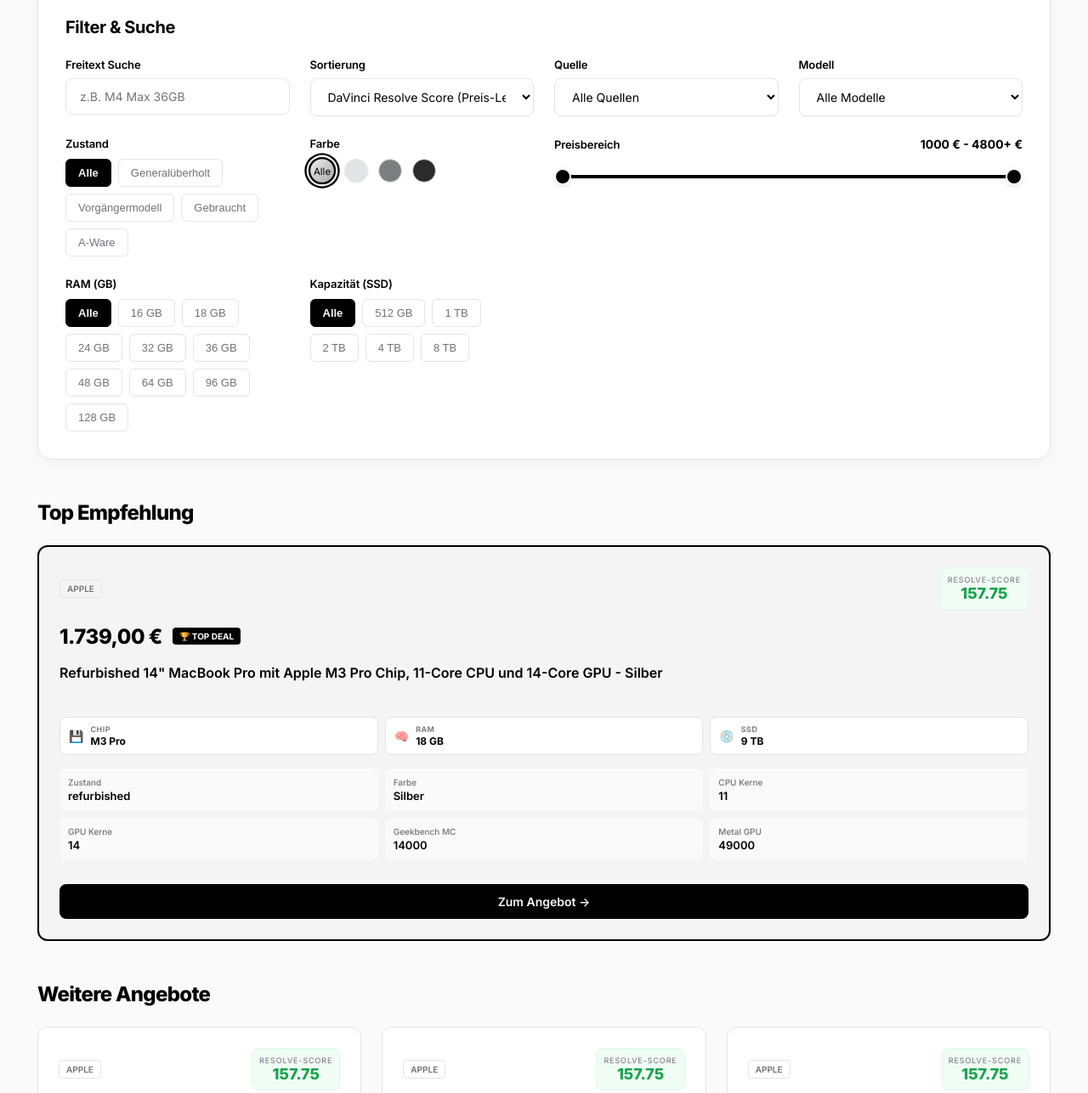
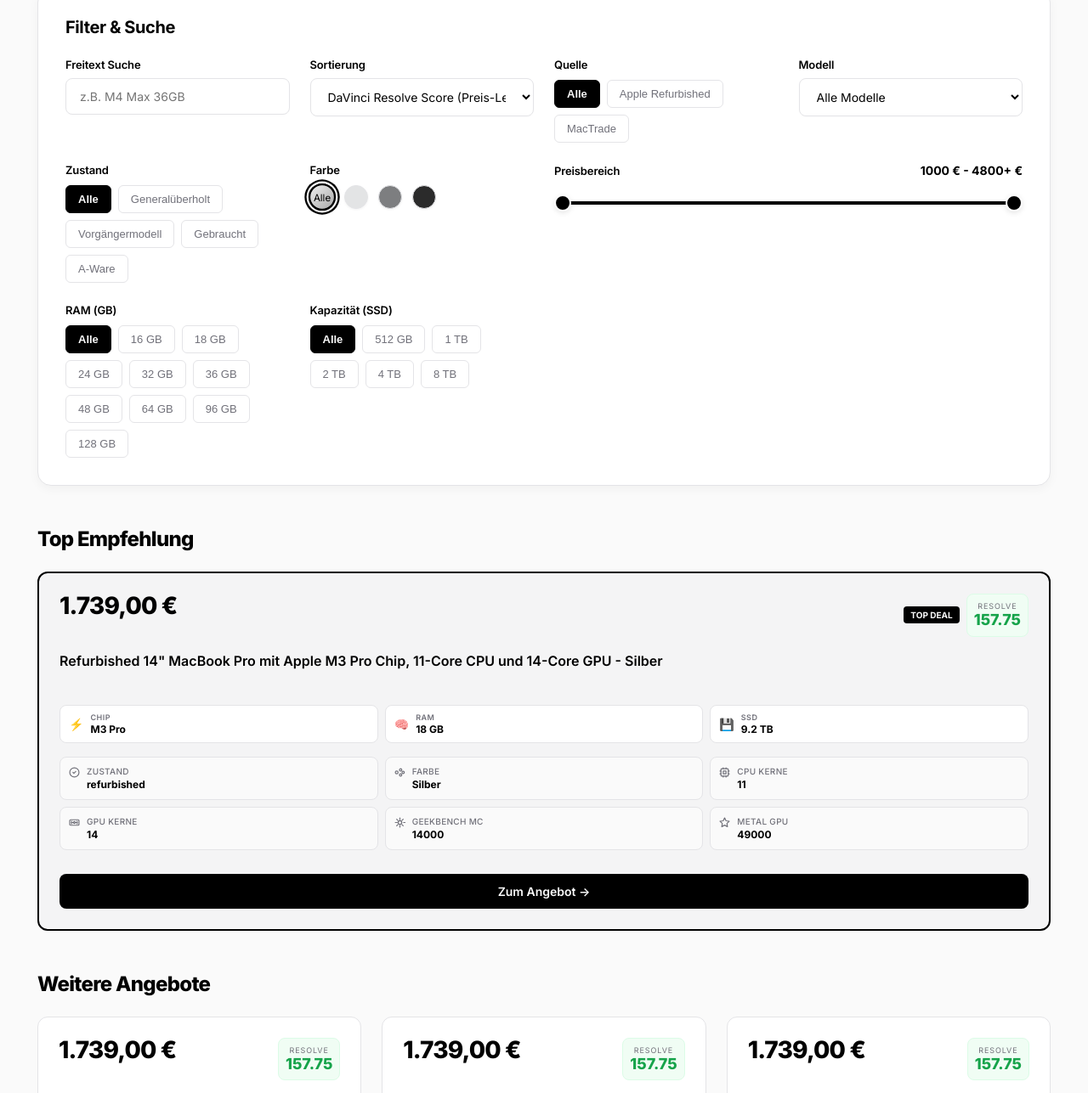
Before and after one commit to ali544544544/Mac-Offers-Finder, a website: page web/index.html in a window 1280 px wide. Shown: the part 228-1515 px from the top of the page at 85% size. Drawn offline with nearby package versions, Linux system fonts and the light colour scheme; files whose address does not match are found by name.

Commit message:
feat: remove vendor badge, prominent price, SVG icons in details, source chip filter

```diff
--- a/web/app.js
+++ b/web/app.js
@@ -5,12 +5,11 @@
 
 const searchFilterEl = document.getElementById("searchFilter");
 const sortFilterEl = document.getElementById("sortFilter");
-const sourceFilterEl = document.getElementById("sourceFilter");
 const modelFilterEl = document.getElementById("modelFilter");
 
 // Custom Filter Elements
 const colorSwatchesEl = document.getElementById("colorSwatches");
-const conditionBoxEl = document.getElementById("conditionFilterBox");
+const sourceBoxEl = document.getElementById("sourceFilterBox");
 const ramBoxEl = document.getElementById("ramFilterBox");
 const ssdBoxEl = document.getElementById("ssdFilterBox");
 
@@ -22,10 +21,9 @@
 const filterState = {
   search: "",
   sort: "score",
-  source: "",
+  vendors: new Set(),
   model: "",
   colors: new Set(),
-  conditions: new Set(),
   minPrice: 0,
   maxPrice: 6000,
   rams: new Set(),
@@ -103,6 +101,21 @@
   return `<span class="badge"><strong>${esc(label)}:</strong> ${esc(value)}</span>`;
 }
 
+const ICON = {
+  condition: `<svg width="13" height="13" viewBox="0 0 24 24" fill="none" stroke="currentColor" stroke-width="2.2" stroke-linecap="round" stroke-linejoin="round"><path d="M12 22c5.523 0 10-4.477 10-10S17.523 2 12 2 2 6.477 2 12s4.477 10 10 10z"/><path d="m9 12 2 2 4-4"/></svg>`,
+  color:     `<svg width="13" height="13" viewBox="0 0 24 24" fill="none" stroke="currentColor" stroke-width="2.2" stroke-linecap="round" stroke-linejoin="round"><circle cx="13.5" cy="6.5" r="2.5"/><circle cx="19" cy="12" r="2.5"/><circle cx="13.5" cy="17.5" r="2.5"/><circle cx="5" cy="12" r="3"/></svg>`,
+  cpu:       `<svg width="13" height="13" viewBox="0 0 24 24" fill="none" stroke="currentColor" stroke-width="2.2" stroke-linecap="round" stroke-linejoin="round"><rect x="4" y="4" width="16" height="16" rx="2"/><rect x="9" y="9" width="6" height="6"/><path d="M15 2v2M9 2v2M15 20v2M9 20v2M2 15h2M2 9h2M20 15h2M20 9h2"/></svg>`,
+  gpu:       `<svg width="13" height="13" viewBox="0 0 24 24" fill="none" stroke="currentColor" stroke-width="2.2" stroke-linecap="round" stroke-linejoin="round"><rect x="2" y="6" width="20" height="12" rx="2"/><path d="M6 12h4"/><path d="M14 12h4"/><path d="M6 9v6"/><path d="M18 9v6"/><circle cx="12" cy="12" r="2"/></svg>`,
+  bench:     `<svg width="13" height="13" viewBox="0 0 24 24" fill="none" stroke="currentColor" stroke-width="2.2" stroke-linecap="round" stroke-linejoin="round"><path d="M12 2v4"/><path d="m4.93 4.93 2.83 2.83"/><path d="M2 12h4"/><path d="m4.93 19.07 2.83-2.83"/><path d="M12 18v4"/><path d="m19.07 19.07-2.83-2.83"/><path d="M20 12h4"/><path d="m19.07 4.93-2.83 2.83"/><circle cx="12" cy="12" r="4"/></svg>`,
+  metal:     `<svg width="13" height="13" viewBox="0 0 24 24" fill="none" stroke="currentColor" stroke-width="2.2" stroke-linecap="round" stroke-linejoin="round"><polygon points="12 2 15.09 8.26 22 9.27 17 14.14 18.18 21.02 12 17.77 5.82 21.02 7 14.14 2 9.27 8.91 8.26 12 2"/></svg>`
+};
+
+function formatStorage(gb) {
+  if (!gb) return "-";
+  if (gb >= 1000) return (gb / 1000) % 1 === 0 ? `${gb/1000} TB` : `${(gb/1000).toFixed(1)} TB`;
+  return `${gb} GB`;
+}
+
 function renderOfferCard(offer, isBest = false, index = 0) {
   const delay = Math.min(index * 0.05, 0.5);
   const score = (offer.resolveScore || offer.valueScore || 0).toFixed(2);
@@ -112,23 +125,21 @@
     <article class="offer-card ${isBest ? "best-card" : ""}" style="animation-delay: ${delay}s">
 
       <div class="offer-card-top">
-        <div class="offer-source">${esc(offer.vendor || offer.sourceKey || "-")}</div>
-        <div class="offer-score-pill ${scoreClass}">
-          <span class="score-label">Resolve-Score</span>
-          <span class="score-value">${score}</span>
+        <div class="offer-price">${euro(offer.price)}</div>
+        <div class="offer-card-top-right">
+          ${isBest ? `<div class="best-badge">Top Deal</div>` : ""}
+          <div class="offer-score-pill ${scoreClass}">
+            <span class="score-label">Resolve</span>
+            <span class="score-value">${score}</span>
+          </div>
         </div>
-      </div>
-
-      <div class="offer-price-row">
-        <div class="offer-price">${euro(offer.price)}</div>
-        ${isBest ? `<div class="best-badge">🏆 Top Deal</div>` : ""}
       </div>
 
       <h3 class="offer-title">${esc(offer.title || "Ohne Titel")}</h3>
 
       <div class="spec-grid">
         <div class="spec-tile">
-          <div class="spec-icon">💾</div>
+          <div class="spec-icon">⚡</div>
           <div class="spec-info">
             <span class="spec-label">Chip</span>
             <strong class="spec-value">${esc(offer.chip || "-")}</strong>
@@ -142,21 +153,21 @@
           </div>
         </div>
         <div class="spec-tile">
-          <div class="spec-icon">💿</div>
+          <div class="spec-icon">💾</div>
           <div class="spec-info">
             <span class="spec-label">SSD</span>
-            <strong class="spec-value">${offer.storageGb ? (offer.storageGb >= 1000 ? (offer.storageGb/1024).toFixed(offer.storageGb % 1024 === 0 ? 0 : 1) + " TB" : offer.storageGb + " GB") : "-"}</strong>
+            <strong class="spec-value">${formatStorage(offer.storageGb)}</strong>
           </div>
         </div>
       </div>
 
       <div class="offer-details">
-        <div><span>Zustand</span><strong>${esc(offer.condition || "-")}</strong></div>
-        <div><span>Farbe</span><strong>${esc(offer.color || "-")}</strong></div>
-        <div><span>CPU Kerne</span><strong>${offer.cpuCores || "-"}</strong></div>
-        <div><span>GPU Kerne</span><strong>${offer.gpuCores || "-"}</strong></div>
-        <div><span>Geekbench MC</span><strong>${offer.gb6_mc || "k.A."}</strong></div>
-        <div><span>Metal GPU</span><strong>${offer.metal_gpu || "k.A."}</strong></div>
+        <div class="detail-item">${ICON.condition}<div><span>Zustand</span><strong>${esc(offer.condition || "-")}</strong></div></div>
+        <div class="detail-item">${ICON.color}<div><span>Farbe</span><strong>${esc(offer.color || "-")}</strong></div></div>
+        <div class="detail-item">${ICON.cpu}<div><span>CPU Kerne</span><strong>${offer.cpuCores || "-"}</strong></div></div>
+        <div class="detail-item">${ICON.gpu}<div><span>GPU Kerne</span><strong>${offer.gpuCores || "-"}</strong></div></div>
+        <div class="detail-item">${ICON.bench}<div><span>Geekbench MC</span><strong>${offer.gb6_mc || "k.A."}</strong></div></div>
+        <div class="detail-item">${ICON.metal}<div><span>Metal GPU</span><strong>${offer.metal_gpu || "k.A."}</strong></div></div>
       </div>
 
       <div class="offer-actions">
@@ -206,26 +217,19 @@
 }
 
 // Initial Setup
-setupMultiChips(conditionBoxEl, filterState.conditions);
+setupMultiChips(sourceBoxEl, filterState.vendors);
 setupMultiChips(ramBoxEl, filterState.rams, Number);
 setupMultiChips(ssdBoxEl, filterState.storages, Number);
 
 function populateFilters(offers) {
-  const currentSource = sourceFilterEl.value;
   const currentModel = modelFilterEl.value;
 
-  sourceFilterEl.innerHTML = `<option value="">Alle Quellen</option>`;
   modelFilterEl.innerHTML = `<option value="">Alle Modelle</option>`;
-
-  uniqueSorted(offers.map(o => o.sourceKey)).forEach((source) => {
-    sourceFilterEl.innerHTML += `<option value="${esc(source)}">${esc(source)}</option>`;
-  });
 
   uniqueSorted(offers.map(o => o.model)).forEach((model) => {
     modelFilterEl.innerHTML += `<option value="${esc(model)}">${esc(model)}</option>`;
   });
 
-  sourceFilterEl.value = currentSource;
   modelFilterEl.value = currentModel;
 
   // Render Colors
@@ -311,11 +315,10 @@
 
 function filteredOffers() {
   filterState.search = (searchFilterEl.value || "").toLowerCase().trim();
-  filterState.source = sourceFilterEl.value;
   filterState.model = modelFilterEl.value;
   filterState.sort = sortFilterEl.value;
 
-  const { search, source, model, colors, conditions, minPrice, maxPrice, rams, storages } = filterState;
+  const { search, model, vendors, colors, minPrice, maxPrice, rams, storages } = filterState;
 
   // Use absolute max bounds to check if max is open
   const sliderOpts = priceSliderInstance ? priceSliderInstance.options.range : {max: 6000};
@@ -329,10 +332,9 @@
       if (!haystack.includes(search)) return false;
     }
 
-    if (source && offer.sourceKey !== source) return false;
+    if (vendors.size > 0 && !vendors.has(offer.vendor)) return false;
     if (model && offer.model !== model) return false;
     if (colors.size > 0 && !colors.has(offer.color)) return false;
-    if (conditions.size > 0 && !conditions.has((offer.condition || "").toLowerCase())) return false;
 
     // Bounds Check Prices
     const limitMax = isMaxOpen ? 999999 : maxPrice;
@@ -401,7 +403,6 @@
     [
       searchFilterEl,
       sortFilterEl,
-      sourceFilterEl,
       modelFilterEl
     ].forEach((el) => el.addEventListener("input", render));
 
--- a/web/index.html
+++ b/web/index.html
@@ -56,10 +56,12 @@
           </select>
         </div>
         <div class="filter-group">
-          <label for="sourceFilter">Quelle</label>
-          <select id="sourceFilter">
-            <option value="">Alle Quellen</option>
-          </select>
+          <label>Quelle</label>
+          <div id="sourceFilterBox" class="chip-group">
+             <button class="chip active" data-val="">Alle</button>
+             <button class="chip" data-val="Apple">Apple Refurbished</button>
+             <button class="chip" data-val="MacTrade">MacTrade</button>
+          </div>
         </div>
         <div class="filter-group">
           <label for="modelFilter">Modell</label>
--- a/web/styles.css
+++ b/web/styles.css
@@ -347,11 +347,19 @@
   to { opacity: 1; transform: translateY(0); }
 }
 
+/* Card Top: Price left, Score right */
 .offer-card-top {
   display: flex;
   justify-content: space-between;
+  align-items: flex-start;
+  gap: 12px;
+}
+
+.offer-card-top-right {
+  display: flex;
   align-items: center;
-  gap: 12px;
+  gap: 8px;
+  flex-shrink: 0;
 }
 
 /* Score pill */
@@ -403,23 +411,15 @@
   padding: 4px 8px;
   border-radius: 4px;
   text-transform: uppercase;
-}
-
-.offer-source {
-  font-size: 10px;
-  font-weight: 600;
-  color: var(--text-muted);
-  border: 1px solid var(--input-border);
-  padding: 4px 8px;
-  border-radius: 4px;
-  text-transform: uppercase;
+  white-space: nowrap;
 }
 
 .offer-price {
-  font-size: 24px;
+  font-size: 28px;
   font-weight: 800;
-  letter-spacing: -0.02em;
+  letter-spacing: -0.03em;
   color: var(--text-main);
+  line-height: 1;
 }
 
 .offer-title {
@@ -482,25 +482,44 @@
   gap: 8px;
 }
 
-.offer-details div {
+.detail-item {
   background: var(--bg-color);
+  border: 1px solid var(--input-border);
+  border-radius: 8px;
   padding: 10px;
-  border-radius: 8px;
+  display: flex;
+  align-items: flex-start;
+  gap: 8px;
+}
+
+.detail-item svg {
+  flex-shrink: 0;
+  color: var(--text-muted);
+  margin-top: 1px;
+}
+
+.detail-item > div {
   display: flex;
   flex-direction: column;
   gap: 2px;
+  min-width: 0;
 }
 
-.offer-details span {
+.detail-item span {
   font-size: 10px;
   color: var(--text-muted);
   font-weight: 500;
+  text-transform: uppercase;
+  letter-spacing: 0.03em;
 }
 
-.offer-details strong {
-  font-size: 13px;
-  font-weight: 600;
+.detail-item strong {
+  font-size: 12px;
+  font-weight: 700;
   color: var(--text-main);
+  white-space: nowrap;
+  overflow: hidden;
+  text-overflow: ellipsis;
 }
 
 .offer-actions {
```
